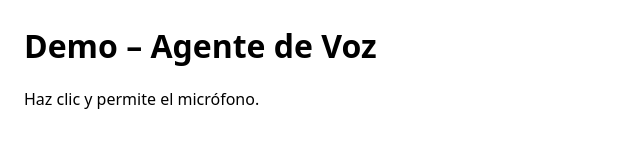
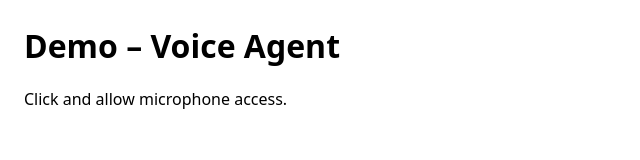
Before and after one commit to Carasatayan/Demo, a plain HTML site: page index.html in a window 1280 px wide. Shown: the whole page, without its empty margins (0-640 px from the left). Drawn offline with Linux system fonts and the light colour scheme.

Commit message:
Update index.html

```diff
--- a/index.html
+++ b/index.html
@@ -1,24 +1,32 @@
 <!doctype html>
-<html lang="es">
+<html lang="en">
   <head>
     <meta charset="utf-8" />
     <meta name="viewport" content="width=device-width,initial-scale=1" />
-    <title>Demo Agente de Voz</title>
+    <title>Voice Agent Demo</title>
     <style>
-      body { font-family: system-ui, -apple-system, Segoe UI, Roboto, Arial; margin: 24px; }
-      #voiceChatRoot { max-width: 520px; }
+      body {
+        font-family: system-ui, -apple-system, Segoe UI, Roboto, Arial;
+        margin: 24px;
+      }
+      #voiceChatRoot {
+        max-width: 520px;
+      }
     </style>
   </head>
   <body>
-    <h1>Demo – Agente de Voz</h1>
-    <p>Haz clic y permite el micrófono.</p>
+    <h1>Demo – Voice Agent</h1>
+    <p>Click and allow microphone access.</p>
 
     <div id="voiceChatRoot"></div>
 
+    <!-- 1) Define the token BEFORE loading the external script -->
     <script>
       window.agx =
         "698e3ccaeff52c083b438915wspM/5LjzFdCW+hAnSzNaQ==|mussGND+irx5MAwC0lnUaONYClXVRWvB9aWbTvE8EaU=";
     </script>
+
+    <!-- 2) Load the library -->
     <script defer src="https://cdn-dev.agentx.so/agentx-voice-chat.js"></script>
   </body>
 </html>
```
